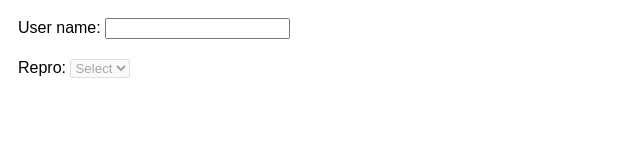
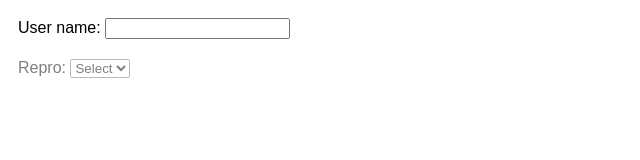
Before and after one commit to ldicarro/git-event-checker, a plain HTML site: page index.html in a window 1280 px wide. Shown: the full height of the page, 0-640 px from the left. Drawn offline with Linux system fonts and the light colour scheme.

Commit message:
move disabled to css style for form-row

```diff
--- a/index.css
+++ b/index.css
@@ -3,5 +3,12 @@ html,body {
 }
 
 .form-row {
+    pointer-events: all;
     padding: 10px;
+    opacity: 1;
 }
+
+.form-row.disabled {
+    pointer-events: none;
+    opacity: .5;
+}
--- a/index.html
+++ b/index.html
@@ -18,9 +18,9 @@
         <div class="container">
             <div class="input">
                 <div class="form-row"><label for="user">User name: <input type="text" id="user" name="user"></label></div>
-                <div class="form-row">
+                <div class="form-row disabled">
                     <label for="repo">Repro:</label>
-                    <select id="repros" disabled="disabled" name="repro">
+                    <select id="repros" name="repro">
                         <option>Select</option>
                     </select>
                 </div>
--- a/index.js
+++ b/index.js
@@ -21,7 +21,7 @@ function updateRepros(evt) {
                     select.appendChild(tempEl);
                 })
 
-                select.removeAttribute('disabled');
+                select.parentElement.classList.remove('disabled');
             }
             else
             {
```
